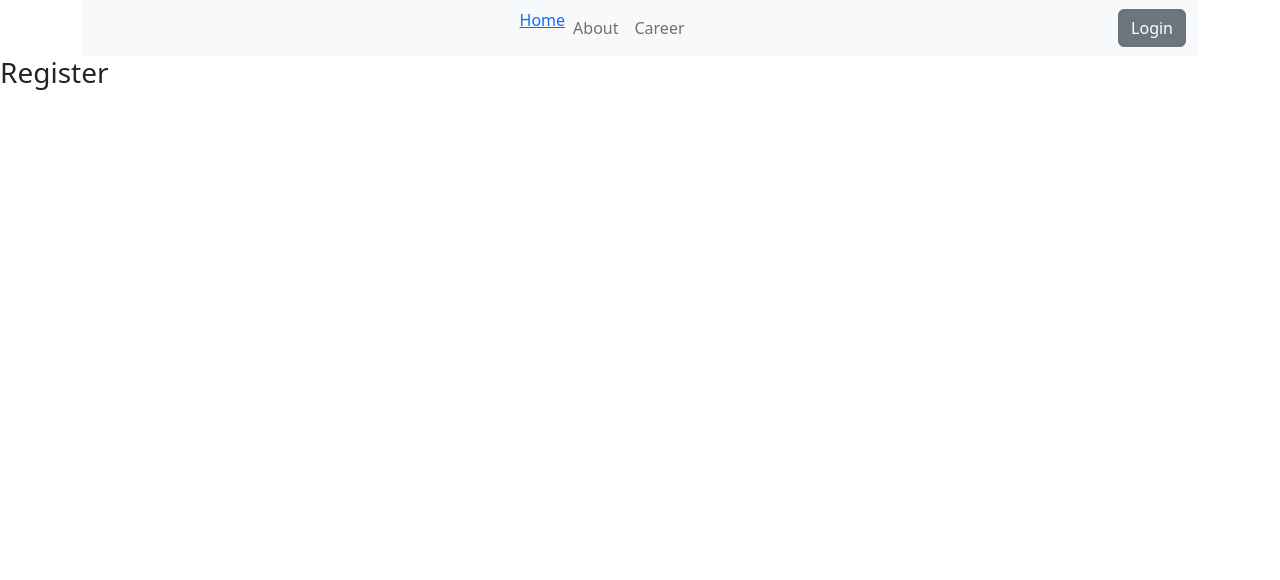
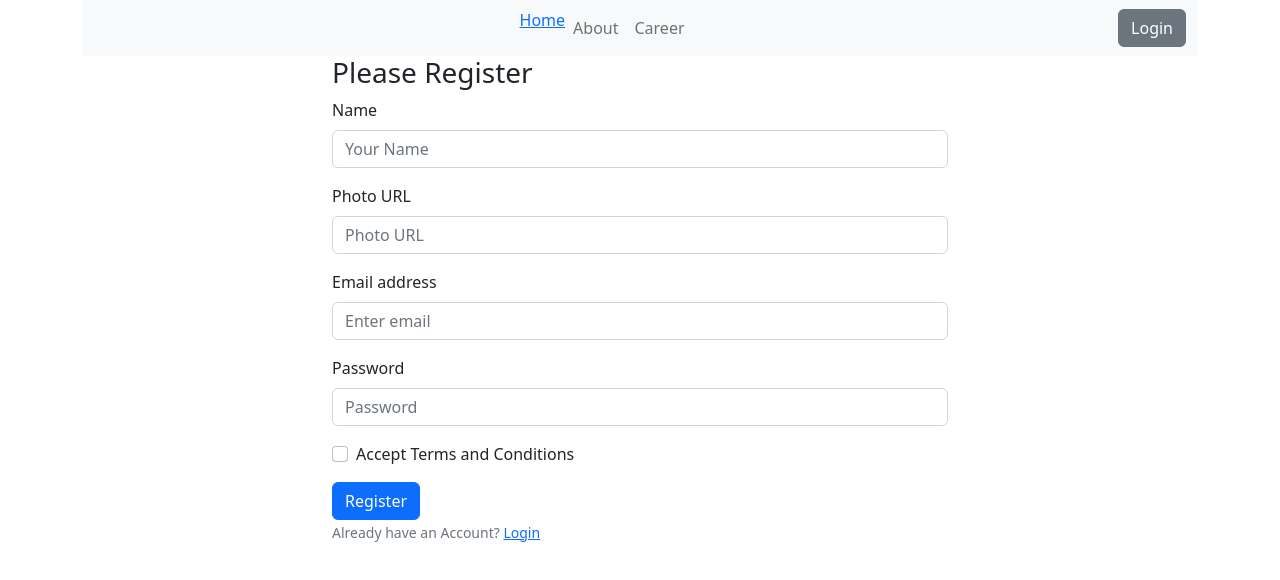
Before and after one commit to JannatunNimeNishat/the-news-dragon-client, a React (Vite) app: page /register in a window 1280 px wide. Shown: the top 580 px of the page. Built offline with nearby package versions, Linux system fonts and the light colour scheme.

Commit message:
login register and update users name and photo url added

```diff
--- a/src/pages/Login/Login/Login.jsx
+++ b/src/pages/Login/Login/Login.jsx
@@ -1,33 +1,57 @@
-import React from 'react';
+import React, { useContext } from 'react';
 import { Button, Container, Form } from 'react-bootstrap';
 import { Link } from 'react-router-dom';
+import { AuthContext } from '../../../providers/AuthProvider';
+
 
 
 const Login = () => {
+    const { signIn } = useContext(AuthContext);
+
+
+    const handleLogIn = (event) => {
+        event.preventDefault();
+        const form = event.target;
+        const email = form.email.value;
+        const password = form.password.value;
+
+        console.log(email, password);
+        signIn(email, password)
+            .then(result => {
+                const loggedUser = result.user;
+                console.log(loggedUser);
+
+
+
+            })
+            .catch(error => {
+                console.log(error.message);
+            })
+    }
     return (
         <Container className='w-50 mx-auto'>
             <h3>Please Login</h3>
-            <Form>
+            <Form onSubmit={handleLogIn}>
                 <Form.Group className="mb-3" controlId="formBasicEmail">
                     <Form.Label>Email address</Form.Label>
-                    <Form.Control type="email" name='email' placeholder="Enter email" required/>
+                    <Form.Control type="email" name='email' placeholder="Enter email" required />
 
                 </Form.Group>
 
                 <Form.Group className="mb-3" controlId="formBasicPassword">
                     <Form.Label>Password</Form.Label>
-                    <Form.Control type="password" name='password' placeholder="Password" required/>
+                    <Form.Control type="password" name='password' placeholder="Password" required />
                 </Form.Group>
-                <Form.Group className="mb-3" controlId="formBasicCheckbox">
+                {/*   <Form.Group className="mb-3" controlId="formBasicCheckbox">
                     <Form.Check type="checkbox" label="Check me out" />
-                </Form.Group>
+                </Form.Group> */}
 
                 <Button variant="primary" type="submit">
                     Login
                 </Button>
                 <br />
                 <Form.Text className="text-secondary">
-                   Don't have an Account? <Link to='/register'>Register</Link>
+                    Don't have an Account? <Link to='/register'>Register</Link>
                 </Form.Text>
 
                 <Form.Text className="text-success">
--- a/src/pages/Login/Register/Register.jsx
+++ b/src/pages/Login/Register/Register.jsx
@@ -1,10 +1,100 @@
-import React from 'react';
+import React, { useContext } from 'react';
+import { Button, Container, Form } from 'react-bootstrap';
+import { Await, Link } from 'react-router-dom';
+import { AuthContext } from '../../../providers/AuthProvider';
+import { updateProfile } from 'firebase/auth';
 
 const Register = () => {
+    const { createUser,updateUser } = useContext(AuthContext)
+
+
+    const handleRegister = (event) => {
+        event.preventDefault();
+        const form = event.target;
+        const name = form.name.value;
+        const photo = form.photo.value;
+        const email = form.email.value;
+        const password = form.password.value;
+        const check = form.accept.value
+        console.log(name, photo, email, password, check);
+
+        createUser(email, password)
+            .then(result => {
+                const createdUser = result.user;
+
+                // update userName and Photo
+                /* updateProfile(createdUser, {
+                    displayName: name,
+                    photoURL: photo
+                })
+                    .then(() => {
+
+                    })
+                    .catch(error => {
+                        console.log(error.message);
+                    }) */
+                    updateUser(name,photo)
+                    .then(()=>{
+
+                    })
+                    .catch(error=>{
+                        console.log(error.message);
+                    })
+
+
+                console.log(createdUser);
+            })
+            .catch(error => {
+                console.log(error.message);
+            })
+    }
+
+
     return (
-        <div>
-            <h3>Register</h3>
-        </div>
+        <Container className='w-50 mx-auto'>
+            <h3>Please Register</h3>
+            <Form onSubmit={handleRegister}>
+                <Form.Group className="mb-3" controlId="formBasicEmail">
+                    <Form.Label>Name</Form.Label>
+                    <Form.Control type="text" name='name' placeholder="Your Name" required />
+                </Form.Group>
+
+                <Form.Group className="mb-3" controlId="formBasicEmail">
+                    <Form.Label>Photo URL</Form.Label>
+                    <Form.Control type="text" name='photo' placeholder="Photo URL" required />
+                </Form.Group>
+
+                <Form.Group className="mb-3" controlId="formBasicEmail">
+                    <Form.Label>Email address</Form.Label>
+                    <Form.Control type="email" name='email' placeholder="Enter email" required />
+                </Form.Group>
+
+                <Form.Group className="mb-3" controlId="formBasicPassword">
+                    <Form.Label>Password</Form.Label>
+                    <Form.Control type="password" name='password' placeholder="Password" required />
+                </Form.Group>
+                <Form.Group className="mb-3" controlId="formBasicCheckbox">
+                    <Form.Check type="checkbox" name='accept' label="Accept Terms and Conditions" />
+                </Form.Group>
+
+                <Button variant="primary" type="submit">
+                    Register
+                </Button>
+                <br />
+                <Form.Text className="text-secondary">
+                    Already have an Account? <Link to='/login'>Login</Link>
+                </Form.Text>
+
+                <Form.Text className="text-success">
+
+                </Form.Text>
+
+                <Form.Text className="text-danger">
+
+                </Form.Text>
+
+            </Form>
+        </Container>
     );
 };
 
--- a/src/providers/AuthProvider.jsx
+++ b/src/providers/AuthProvider.jsx
@@ -1,5 +1,5 @@
 import React, { createContext } from 'react';
-import {getAuth} from 'firebase/auth'
+import {createUserWithEmailAndPassword, getAuth, signInWithEmailAndPassword, updateProfile} from 'firebase/auth'
 import app from '../firebase/firebase.config';
 
 
@@ -11,8 +11,28 @@ const AuthProvider = ({children}) => {
     // const user = {displayName: 'ni7'}
     const user = null;
 
+
+    //createUser or register new user
+    const createUser = (email,password) =>{
+        return createUserWithEmailAndPassword(auth,email,password);
+    }
+    //update user profile
+    const updateUser = (name,photo)=>{
+        return updateProfile(auth.currentUser,{
+            displayName:name,
+            photoURL:photo
+        })
+    }
+    //login a user
+    const signIn = (email,password) =>{
+        return signInWithEmailAndPassword(auth,email,password);
+    }
+
     const authInfo = {
-        user
+        user,
+        createUser,
+        signIn,
+        updateUser
     }
 
 
```
